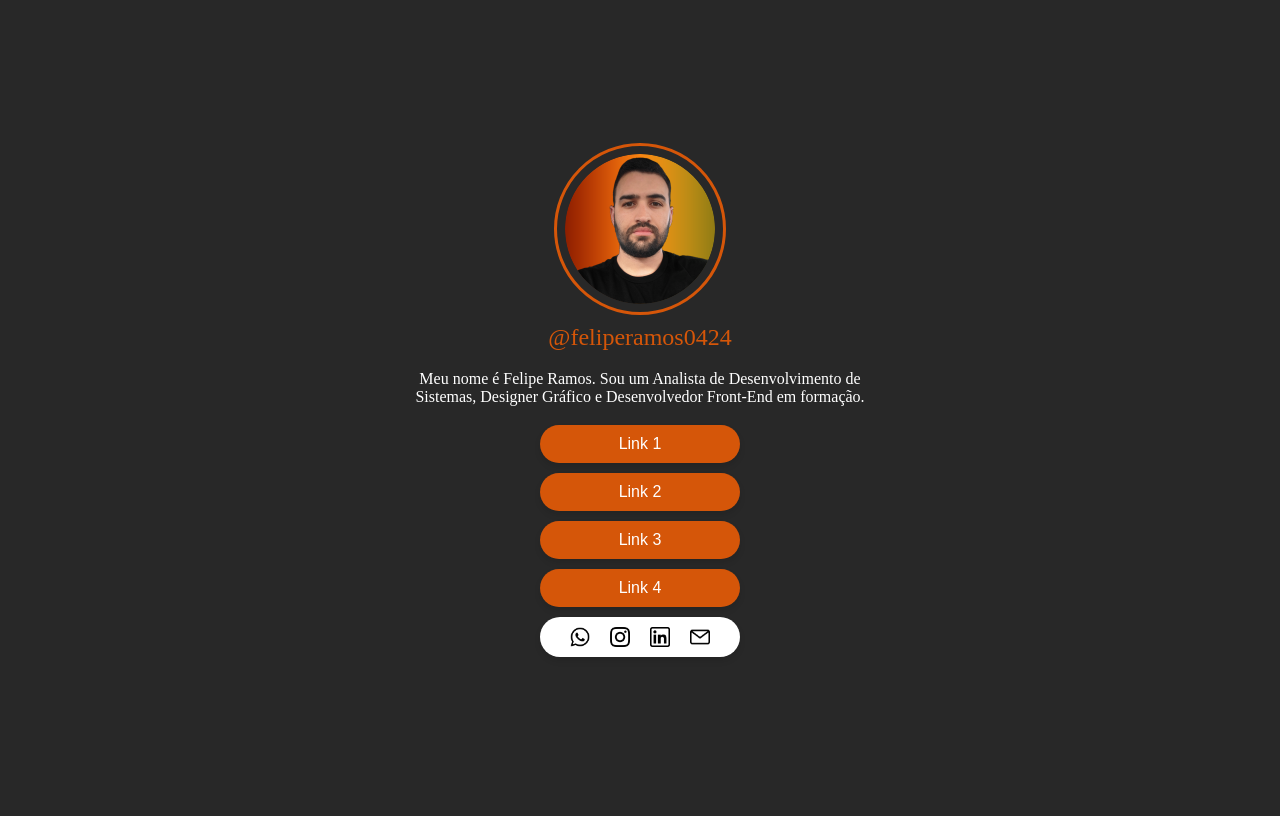
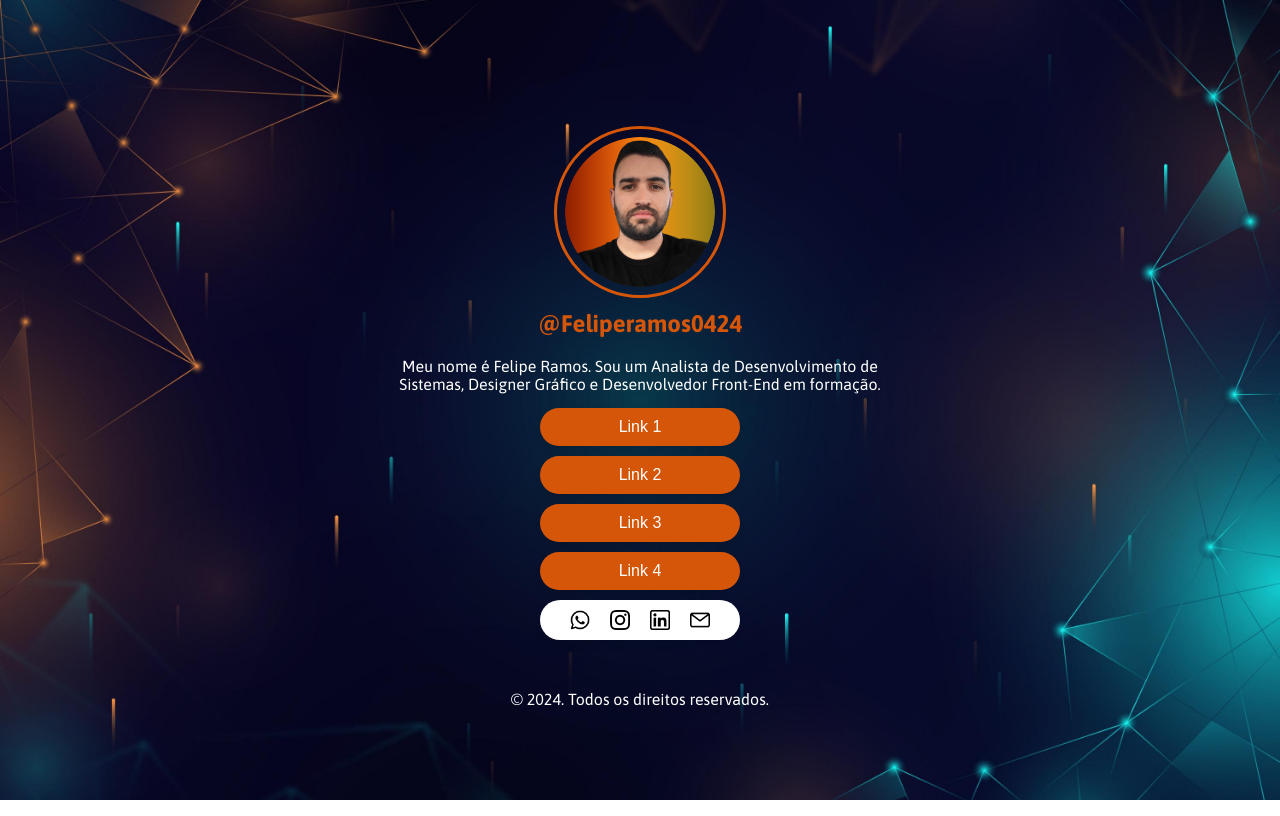
Before and after one commit to felipe0424/PortfolioDev, a plain HTML site: page src/public/index.html in a window 1280 px wide. Drawn offline with Linux system fonts and the light colour scheme.

Commit message:
Atualização Portfólio

```diff
--- a/src/assets/style/global.css
+++ b/src/assets/style/global.css
@@ -1,34 +1,60 @@
 body {
-    background-color: #282828; /* #ffffff */
+    background-image: url(/src/assets/images/5096160.jpg);
+    background-size: cover;
+    background-position: center center;
+    background-repeat: no-repeat;
+    background-attachment: fixed;
+    font-family: 'Asap', Barlow;
+    font-size: 16px;
+    font-weight: 400;
     color: #ffffff;
-    font-family: SF Pro, Barlow;
+    display: flex;
+    flex-direction: column;
+    align-items: center;
+    justify-content: center;
+    height: 100vh;
+    margin: 0;
+    padding: 0;
+}
+
+header {
     display: flex;
     justify-content: center;
     align-items: center;
-    height: 100vh;
+    margin-top: 60px;
     text-align: center;
     flex-direction: column;
 }
+
+footer {
+    display: flex;
+    justify-content: center;
+    flex-direction: column;
+    align-items: center;
+    margin: 5px;
+}
+
 h1 {
     font-size: 2.5em;
     font-weight: bold;
     color: #ffffff;
-    margin-bottom: 10px;
+    margin-bottom: 5px;
 }
 h2 {
-    font-size: 1.5em;
-    font-weight: normal;
+    font-family: 'Asap';
+    font-size: 24px;
     color: #D55609;
     padding-bottom: 0;
+
 }
 h2:hover {
     color: #D28F15;
 }
 p {
     display: flex;
-    width: 500px;
-    height: 50px;
-    margin: 0px;
+    width: auto;
+    margin: 10px;
+    text-align: center;
 }
 
 .imagem-perfil {
@@ -55,7 +81,7 @@ p {
     border: none;
     border-radius: 25px;
     padding: 10px 20px;
-    margin: 5px 0;
+    margin: 5px;
     font-size: 16px;
     cursor: pointer;
     box-shadow: 0 4px 6px rgba(0, 0, 0, 0.1);
@@ -78,7 +104,6 @@ p {
     border: none;
     border-radius: 25px;
     padding: 10px 20px;
-    margin: 5px 0;
     box-shadow: 0 4px 6px rgba(0, 0, 0, 0.1);
     transition: background-color 0.3s ease;
     text-align: center;
@@ -104,3 +129,11 @@ p {
     height: auto;
     border-radius: 50%;
 }
+
+.copy {
+    margin-top: 50px;
+}
+
+.sobre {
+    max-width: 500px;
+}
--- a/src/public/index.html
+++ b/src/public/index.html
@@ -4,19 +4,27 @@
     <meta charset="UTF-8">
     <meta name="viewport" content="width=device-width, initial-scale=1.0">
     <link rel="stylesheet" href="../assets/style/global.css">
+    <link href="https://fonts.googleapis.com/css2?family=Asap:wght@400;700&display=swap" rel="stylesheet">
     <title>Meu Portfólio</title>
-    <img src="../assets/images/perfil2.png" alt="" class="imagem-perfil">
 </head>
 <body>
     <script src="../js/TESTE.js"></script>
-    <h2>@feliperamos0424</h2>
-    <p>Meu nome é Felipe Ramos. Sou um Analista de Desenvolvimento de Sistemas, Designer Gráfico e Desenvolvedor Front-End em formação.</p>
+    <header>
+        <div>
+            <img src="../assets/images/perfil2.png" alt="perfil" class="imagem-perfil">
+            <h2>@Feliperamos0424</h2>
+            <p class="sobre">Meu nome é Felipe Ramos. Sou um Analista de Desenvolvimento de Sistemas, Designer Gráfico e Desenvolvedor Front-End em formação.</p>
+        </div>
+    </header>
+    <main>
         <div class="DivLinks">
             <button class="links">Link 1</button>
             <button class="links">Link 2</button>
             <button class="links">Link 3</button>
             <button class="links">Link 4</button>
         </div>
+    </main>
+    <footer>
         <div class="rodape">
             <div class="images">
                 <img src="../assets/icons/whatsapp.png" alt="WhatsApp">
@@ -25,5 +33,10 @@
                 <img src="../assets/icons/o-email.png" alt="email">
             </div>
         </div>
+        <div>
+            <p class="copy">&copy 2024. Todos os direitos reservados.</p>
+        </div>
+    </footer>
+
 </body>
 </html>
```
Also changed, not shown: src/assets/images/5096160.jpg (added). Lines whose indentation alone changed are shown as unchanged.
